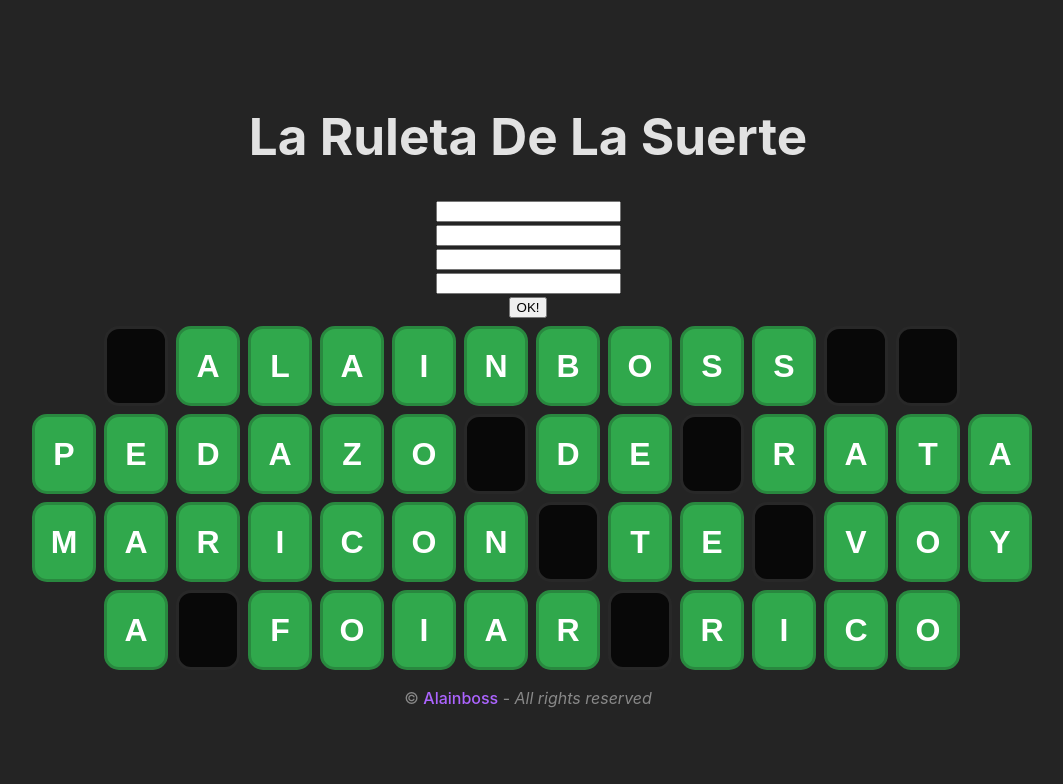
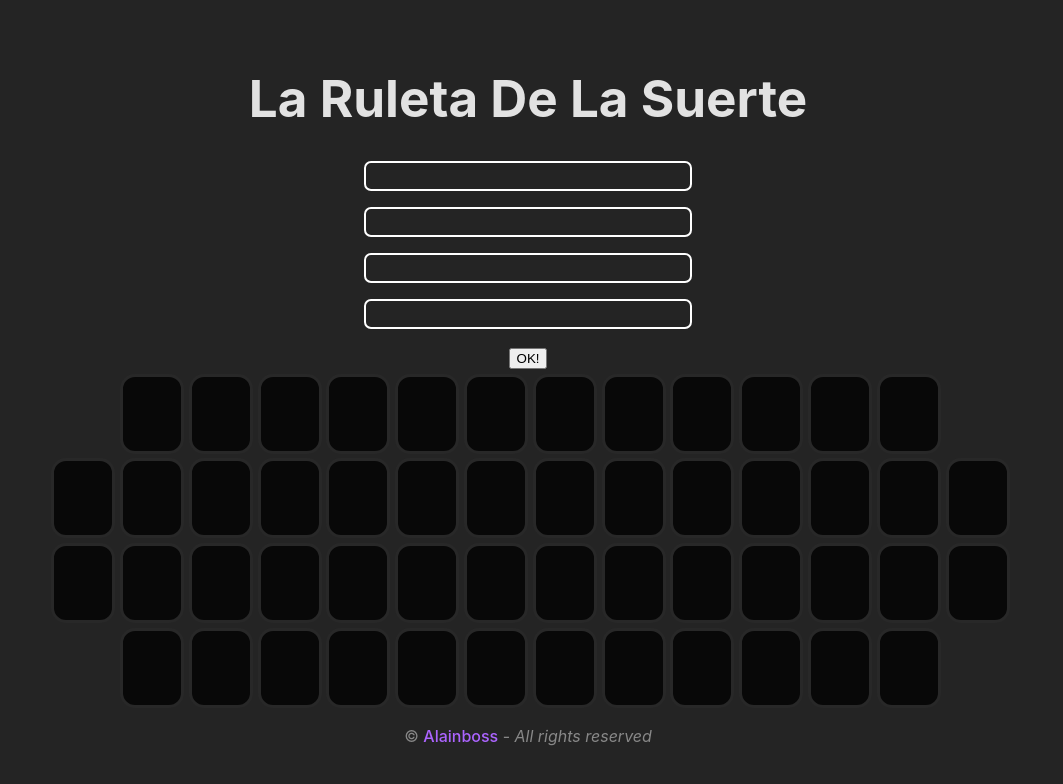
Before and after one commit to miverabusiness/ruleta-de-la-suerte, a React (Vite) app: page / in a window 1280 px wide. Shown: the top 784 px of the page, without its empty margins (112-1175 px from the left). Built offline with nearby package versions, Linux system fonts and the light colour scheme.

Commit message:
multilpe input for panel

```diff
--- a/src/components/card/Card.css
+++ b/src/components/card/Card.css
@@ -13,8 +13,8 @@
 	cursor: pointer;
 	color: white;
 	transition: 0.4s;
-	margin-left: 0.5rem;
-	margin-top: 0.5rem;
+	margin-left: 0.3rem;
+	margin-top: 0.3rem;
 }
 
 .letter-card:hover {
--- a/src/components/card/Card.tsx
+++ b/src/components/card/Card.tsx
@@ -2,14 +2,14 @@ import React, { useState } from "react";
 import "./Card.css";
 
 function Card(props: { letra: string }) {
-	const [mostrarLetra, setMostrarLetra] = useState(true);
+	const [mostrarLetra, setMostrarLetra] = useState(false);
 
 	const handleClick = () => {
 		setMostrarLetra(!mostrarLetra);
 	};
 
 	const isLetter = () => {
-		return props.letra === " " ? " space" : mostrarLetra ? " correct" : " not-yet";
+		return props.letra === " " || props.letra === "" ? " space" : mostrarLetra ? " correct" : " not-yet";
 	};
 
 	return (
--- a/src/components/panel/Panel.css
+++ b/src/components/panel/Panel.css
@@ -3,3 +3,14 @@
 	justify-content: center;
 	flex-wrap: nowrap;
 }
+
+input {
+	background: none;
+	border: solid 2px white;
+	border-radius: 7px;
+	width: 20rem;
+	height: 1.5rem;
+	color: white;
+	margin-bottom: 1rem;
+	font-size: 1.2rem;
+}
--- a/src/components/panel/Panel.jsx
+++ b/src/components/panel/Panel.jsx
@@ -17,10 +17,10 @@ for (let i = 0; i < N_FILAS; i++) {
 }
 
 panel = [
-	[" ", "A", "L", "A", "I", "N", "B", "O", "S", "S", " ", " "], //12
-	["P", "E", "D", "A", "Z", "O", " ", "D", "E", " ", "R", "A", "T", "A"], //14
-	["M", "A", "R", "I", "C", "O", "N", " ", "T", "E", " ", "V", "O", "Y"], //14
-	["A", " ", "F", "O", "I", "A", "R", " ", "R", "I", "C", "O"], //12
+	["", "", "", "", "", "", "", "", "", "", "", "", "", ""], //12
+	["", "", "", "", "", "", "", "", "", "", "", "", "", "", "", ""], //14
+	["", "", "", "", "", "", "", "", "", "", "", "", "", "", "", ""], //14
+	["", "", "", "", "", "", "", "", "", "", "", "", "", ""], //12
 ];
 
 function Panel() {
```
